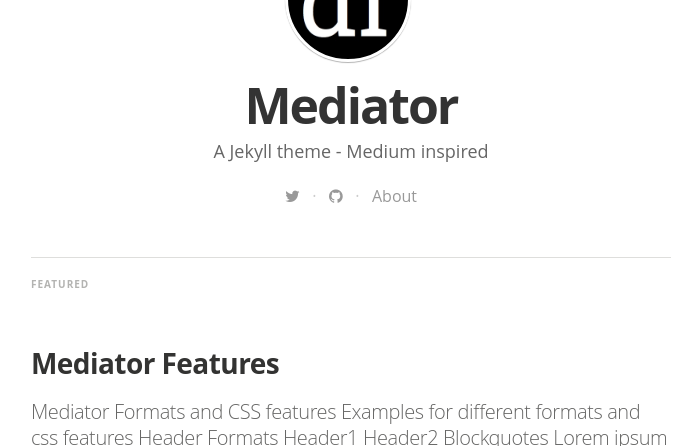
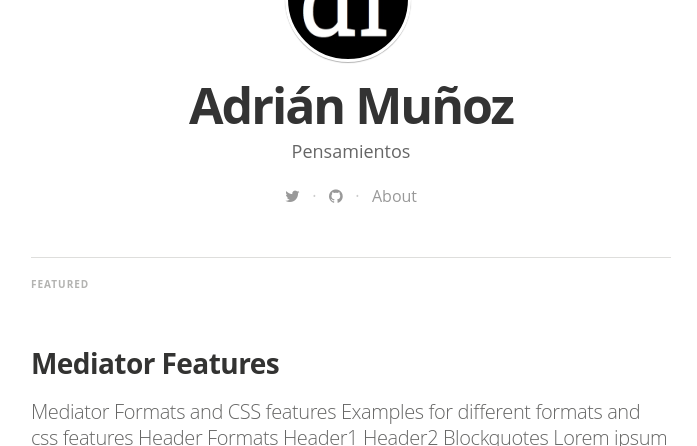
Before and after one commit to adrianmugnoz/adrianmugnoz.github.com.antiguo, a Jekyll site: the page built from index.html, in a window 1280 px wide and 900 px high, cut to the strip 454-900 px from the top of the window. Shown: the whole strip, without its empty margins (289-986 px from the left). Built offline with Jekyll 4.4.1, drawn with Linux system fonts in a browser that asks for light colours; nearby versions of some CDN libraries; some web fonts are replaced; Markdown is read by kramdown in place of the engine named in the settings; the list of posts is cut into pages by our own code.

Commit message:
Update _config.yml

```diff
--- a/_config.yml
+++ b/_config.yml
@@ -3,11 +3,11 @@ markdown: redcarpet
 highlighter: pygments
 
 # Site settings
-title: "Mediator"
+title: "Adrián Muñoz"
 description: > # this means to ignore newlines until "email:"
-   A Jekyll theme - Medium inspired
+   Pensamientos
 
-email: a-mail@mail.mail
+email: adrianmugnoz@gmail.com
 #blog logo
 logo: "/assets/images/df_logo.jpg"
 # blog cover
@@ -19,14 +19,14 @@ author_image: "/assets/images/author.jpg"
 
 paginate:	5
 
-url: "http://myblog.***.***" # the base hostname & protocol for your site
+url: "http://adrianmugnoz.github.io" # the base hostname & protocol for your site
 baseurl: ""
 
 # social icons and sharing options
 social:
   - icon:	twitter
-    url:	https://twitter.com/dirkfabisch
-    desc: Follow me on twitter
+    url:	https://twitter.com/adrianmugnoz
+    desc: Sígueme en Twitter
     share_url: http://twitter.com/share
     share_title: ?text=
     share_link: "&amp;url="
@@ -39,7 +39,7 @@ social:
 #    share_link: "&amp;u="
 
   - icon:	github
-    url:	https://github.com/dirkfabisch
+    url:	https://github.com/adrianmugnoz
     desc:	Fork me on github
     share_url:
     share_title:
```
